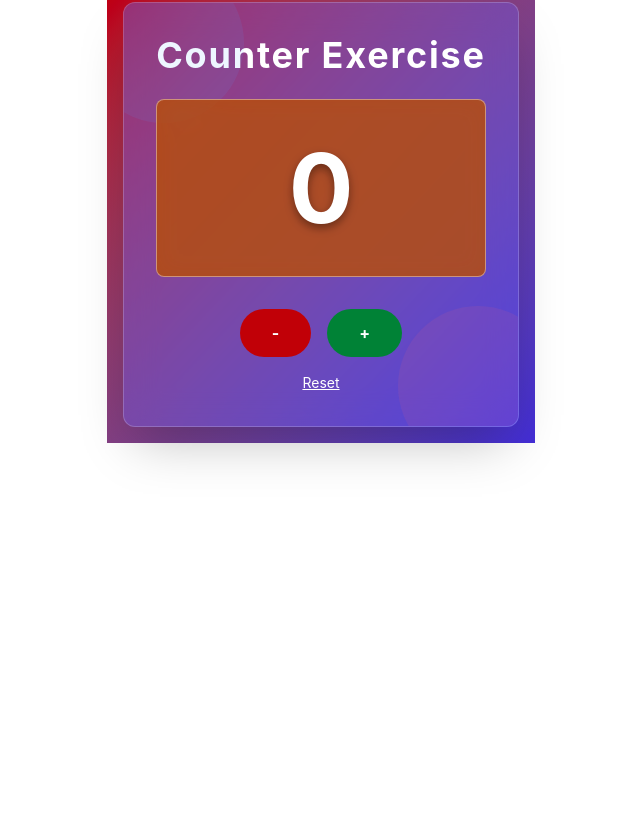
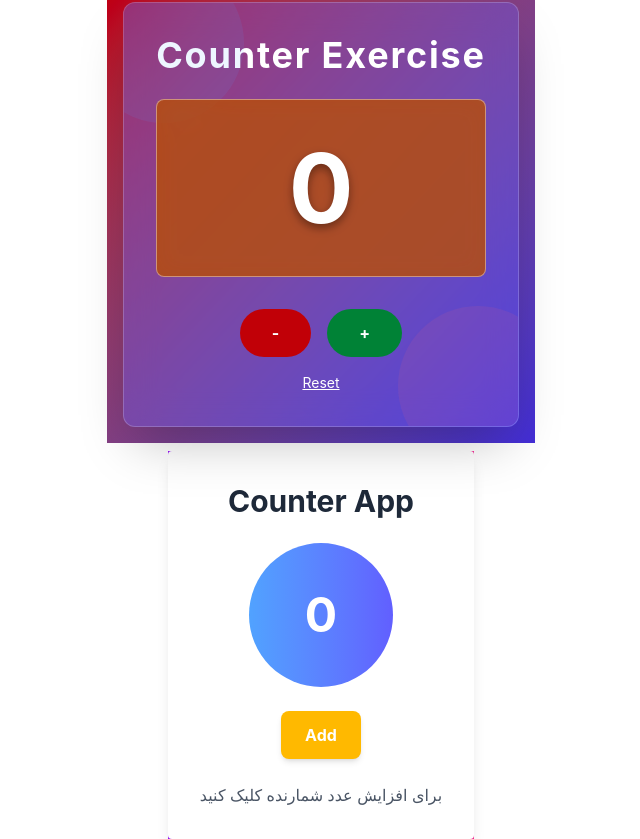
Before and after one commit to Ebrahimim29/ReactPro, a React (Vite) app: page / in a window 1280 px wide. Shown: the part 1310-2149 px from the top of the page, without its empty margins (319-959 px from the left). Before the commit the page ends 1753 px from the top, so only its background shows below. Built offline with nearby package versions, Linux system fonts and the light colour scheme.

Commit message:
UseRef-Part1

```diff
--- a/src/App.jsx
+++ b/src/App.jsx
@@ -3,6 +3,7 @@ import Cars from "./Components/Cars";
 import UserComponent from "./Components/UserComponent";
 import GuestComponent from "./Components/GuestComponent";
 import CounterExercise from "./Components/CounterExercise";
+import UseRef from "./Components/UseRef";
 
 const App = () => {
 
@@ -55,6 +56,7 @@ const App = () => {
       ))}
 
       <CounterExercise/>
+      <UseRef/>
     </div>
   );
 };
--- /dev/null
+++ b/src/Components/UseRef.jsx
@@ -0,0 +1,36 @@
+import { useRef, useState } from "react";
+
+const UseRef = () => {
+
+    const [count, setCount] = useState(0)
+    let countvalue = useRef(0);
+
+    const handleClick = () => {
+        countvalue.current += 2;
+        setCount(countvalue.current + 1);
+    }
+
+    return (
+        <div className="flex flex-col items-center justify-center h-auto bg-gradient-to-r from-purple-600 to-pink-500">
+            <div className="p-8 bg-white rounded shadow-lg flex flex-col items-center space-y-6">
+                <h2 className="text-3xl font-bold text-gray-800">Counter App</h2>
+                <div className="flex items-center justify-center w-36 h-36 rounded-full bg-gradient-to-r from-blue-400 to-indigo-500">
+                    <span className="text-5xl font-bold text-white">{count}</span>
+                </div>
+
+                <button className="px-6 py-3 bg-amber-400 text-white font-bold rounded-lg shadow-md focus:ring-blue-300 hover:shadow-lg transform
+                hover:scale-105 transition duration-300 ease-in-out focus:outline-none"
+                onClick={handleClick}>
+                    Add
+                </button>
+
+                <p className="text-gray-600 text-center">برای افزایش عدد شمارنده کلیک کنید</p>
+
+
+            </div>
+
+        </div>
+    );
+};
+
+export default UseRef;
```
